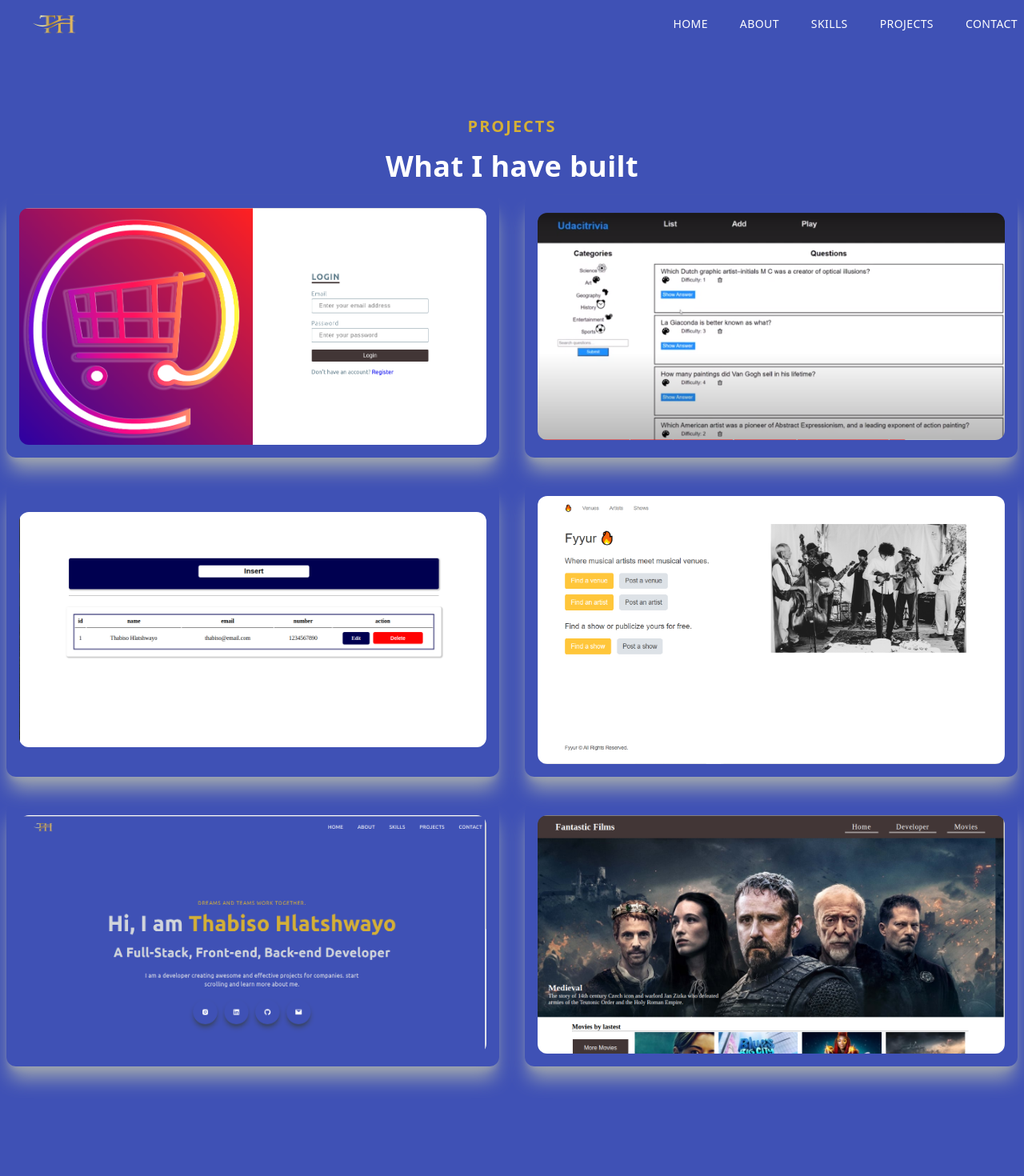
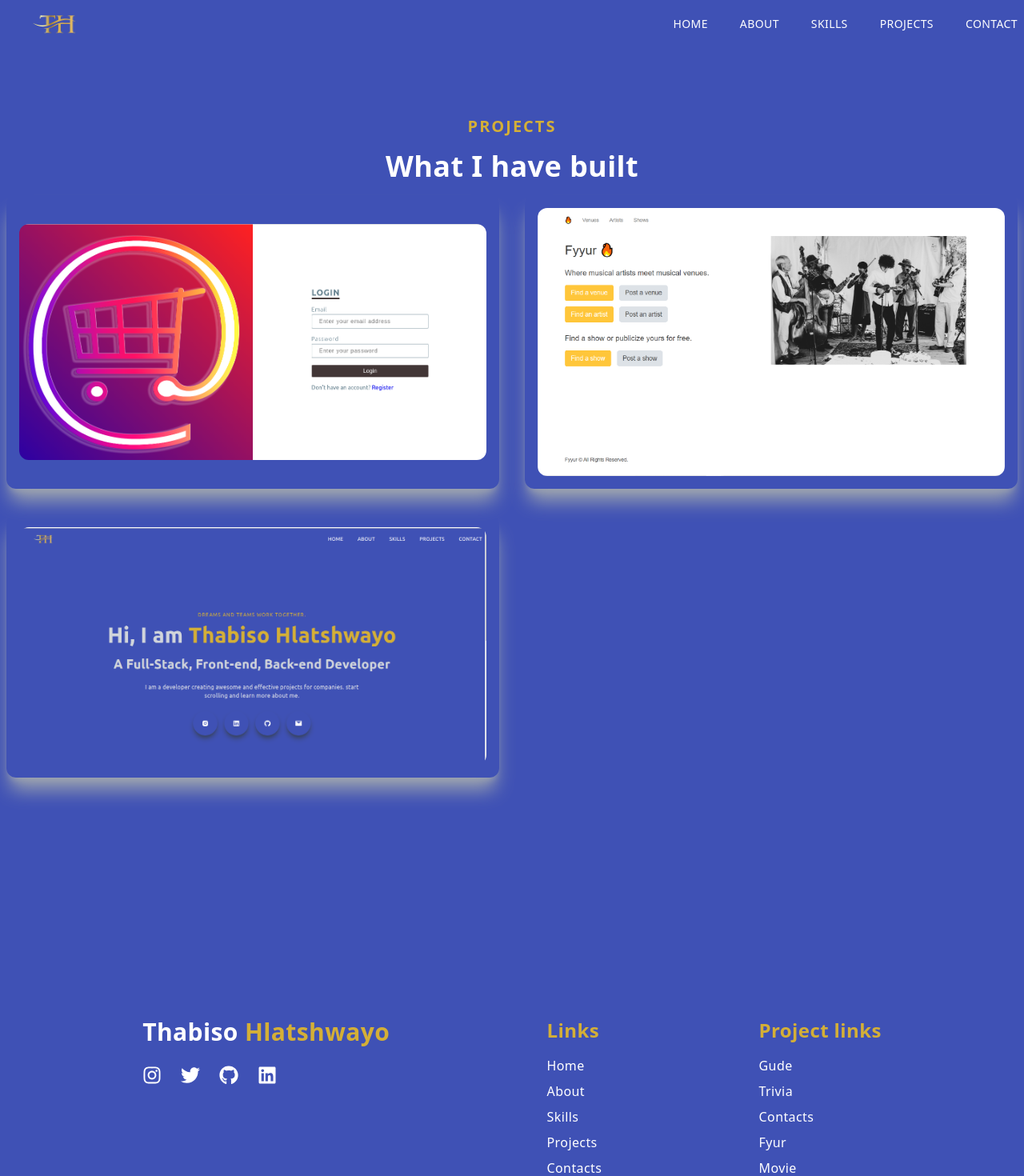
Before and after one commit to Thabiso-Timzo/Thabiso-Hlatshwayo, a Next.js app: page /projects in a window 1280 px wide. Shown: the top 1470 px of the page at 80% size. Built offline with nearby package versions, Linux system fonts and the light colour scheme.

Commit message:
Modified Projecst page

```diff
--- a/pages/projects.js
+++ b/pages/projects.js
@@ -5,18 +5,18 @@ import Footer from '../components/footer/Footer'
 import NavBar from '../components/nav-bar/NavBar'
 
 import Gude from '../components/gude/Gude'
-import Trivia from '../components/trivia/Trivia'
-import Contact from '../components/contact/Contact'
+//import Trivia from '../components/trivia/Trivia'
+//import Contact from '../components/contact/Contact'
 import Fyur from '../components/fyur/Fyur'
 import Thabiso from '../components/thabiso/Thabiso'
-import Movie from '../components/movie/Movie'
+//import Movie from '../components/movie/Movie'
 
-import trivia from '../public/assets/projects/trivia.png'
+// import trivia from '../public/assets/projects/trivia.png'
 import gude from '../public/assets/projects/gude.png'
-import contact from '../public/assets/projects/phone.png'
+//import contact from '../public/assets/projects/phone.png'
 import fyur from '../public/assets/projects/fyur.png'
 import thabiso from '../public/assets/projects/thabiso.png'
-import movie from '../public/assets/projects/movie.png'
+//import movie from '../public/assets/projects/movie.png'
 
 const Projects = () => {
   return (
@@ -34,11 +34,11 @@ const Projects = () => {
             <h2 className={'py-4 text-center'}>What I have built</h2>
             <div className={'grid md:grid-cols-2 gap-8'}>
                 <Gude title="Express" backgroundImg={gude} projectURL={'/projects/express'}/>
-                <Trivia title="Trivia" backgroundImg={trivia} projectURL={'/projects/trivia'}/>
-                <Contact title="Contact" backgroundImg={contact} projectURL={'/projects/contacts'}/>
+                {/* <Trivia title="Trivia" backgroundImg={trivia} projectURL={'/projects/trivia'}/> */}
+                {/* <Contact title="Contact" backgroundImg={contact} projectURL={'/projects/contacts'}/> */}
                 <Fyur title="Fyer" backgroundImg={fyur} projectURL={'/projects/fyur'}/>
                 <Thabiso title="thabiso" backgroundImg={thabiso} projectURL={'/projects/thabiso'}/>
-                <Movie title="Movie app" backgroundImg={movie} projectURL={'/projects/movie'}/>
+                {/* <Movie title="Movie app" backgroundImg={movie} projectURL={'/projects/movie'}/> */}
             </div>
         </div>
     </div>
```
